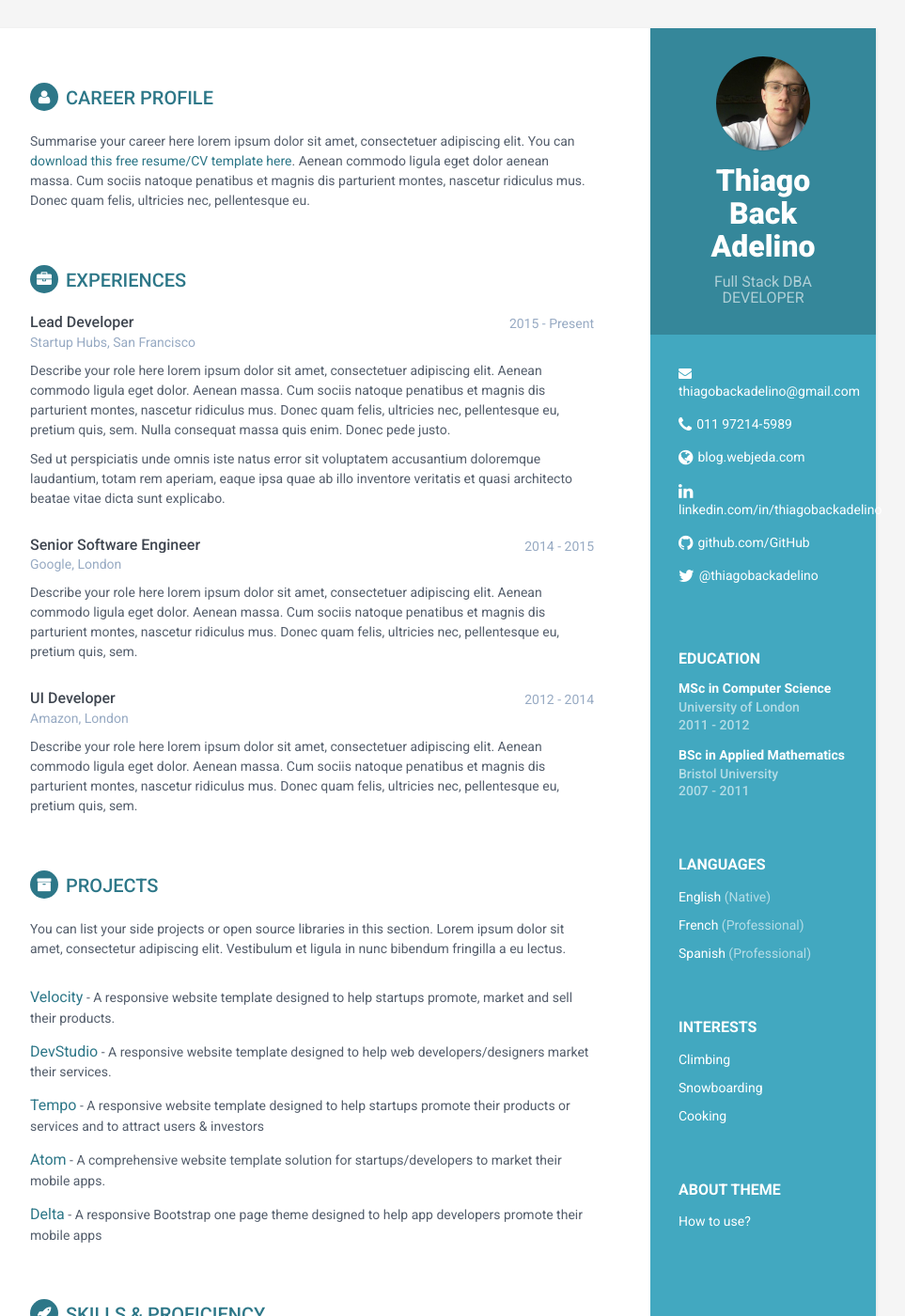
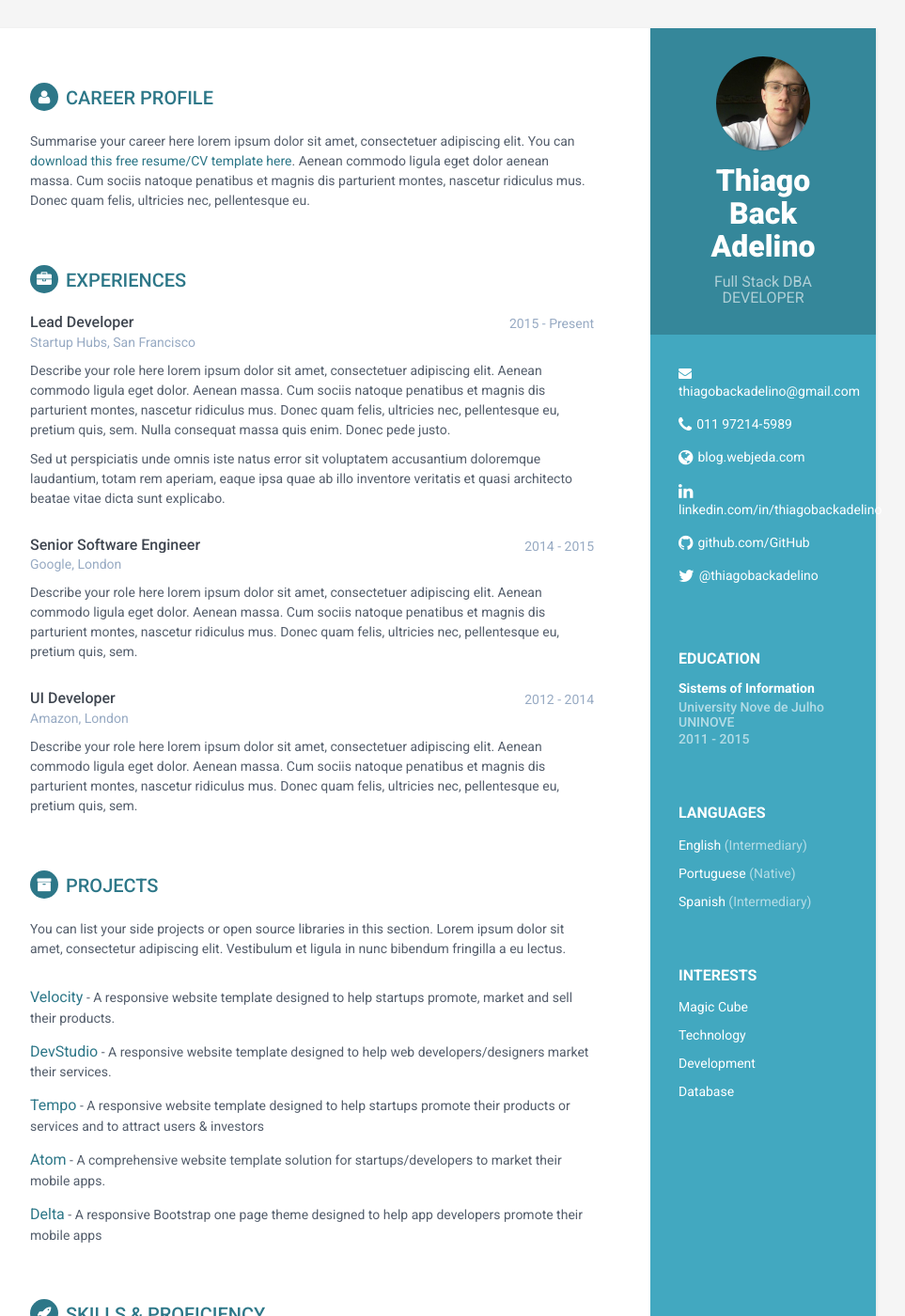
Before and after one commit to thiagobackadelino/thiagobackadelino.github.io, a Jekyll site: the page built from index.html, in a window 1280 px wide and 1400 px high. Shown: the whole window at 94% size, without its empty margins (188-1151 px from the left). Built offline with Jekyll 4.4.1, drawn with Linux system fonts in a browser that asks for light colours.

Commit message:
inclui interesse, educacao e linguagem

```diff
--- a/_includes/education.html
+++ b/_includes/education.html
@@ -1,13 +1,8 @@
  <div class="education-container container-block">
 <h2 class="container-block-title">Education</h2>
 <div class="item">
-    <h4 class="degree">MSc in Computer Science</h4>
-    <h5 class="meta">University of London</h5>
-    <div class="time">2011 - 2012</div>
-</div><!--//item-->
-<div class="item">
-    <h4 class="degree">BSc in Applied Mathematics</h4>
-    <h5 class="meta">Bristol University</h5>
-    <div class="time">2007 - 2011</div>
+    <h4 class="degree">Sistems of Information</h4>
+    <h5 class="meta">University Nove de Julho UNINOVE</h5>
+    <div class="time">2011 - 2015</div>
 </div><!--//item-->
 </div><!--//education-container-->
--- a/_includes/interests.html
+++ b/_includes/interests.html
@@ -1,18 +1,9 @@
 <div class="interests-container container-block">
 <h2 class="container-block-title">Interests</h2>
 <ul class="list-unstyled interests-list">
-<li>Climbing</li>
-<li>Snowboarding</li>
-<li>Cooking</li>
+<li>Magic Cube</li>
+<li>Technology</li>
+<li>Development</li>
+<li>Database</li>
 </ul>
 </div><!--//interests-->
-
-
-
-
-<div class="remove-container container-block">
-<h2 class="container-block-title">About Theme</h2>
-<ul class="list-unstyled interests-list">
-<a href="http://blog.webjeda.com/jekyll-themes/online-cv/"><li>How to use?</li></a>
-</ul>
-</div><!--//interests-->
--- a/_includes/language.html
+++ b/_includes/language.html
@@ -1,8 +1,8 @@
 <div class="languages-container container-block">
 <h2 class="container-block-title">Languages</h2>
 <ul class="list-unstyled interests-list">
-<li>English <span class="lang-desc">(Native)</span></li>
-<li>French <span class="lang-desc">(Professional)</span></li>
-<li>Spanish <span class="lang-desc">(Professional)</span></li>
+<li>English <span class="lang-desc">(Intermediary)</span></li>
+<li>Portuguese <span class="lang-desc">(Native)</span></li>
+<li>Spanish <span class="lang-desc">(Intermediary)</span></li>
 </ul>
 </div><!--//interests-->
```
